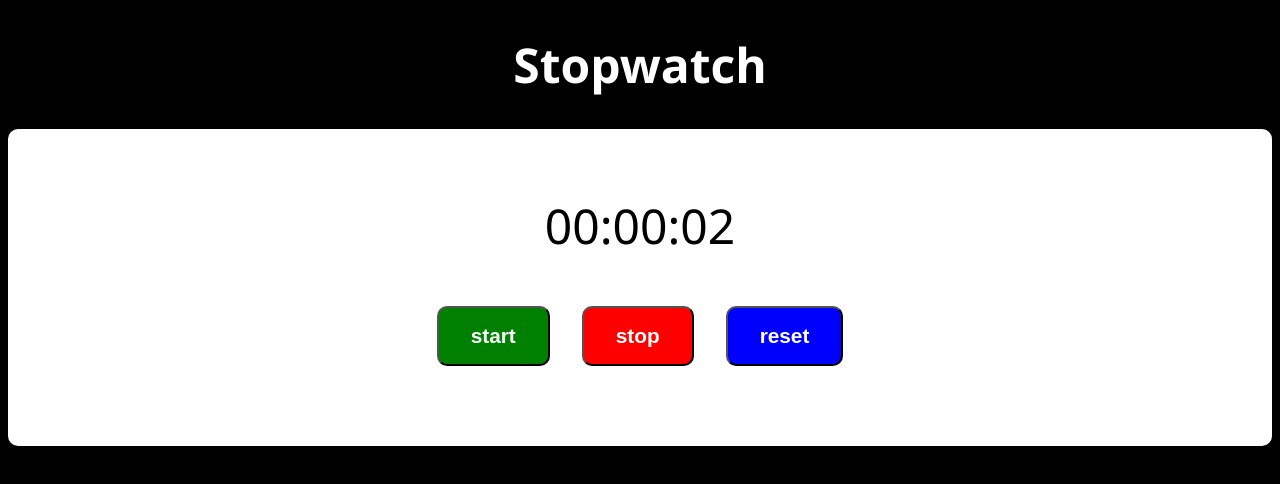
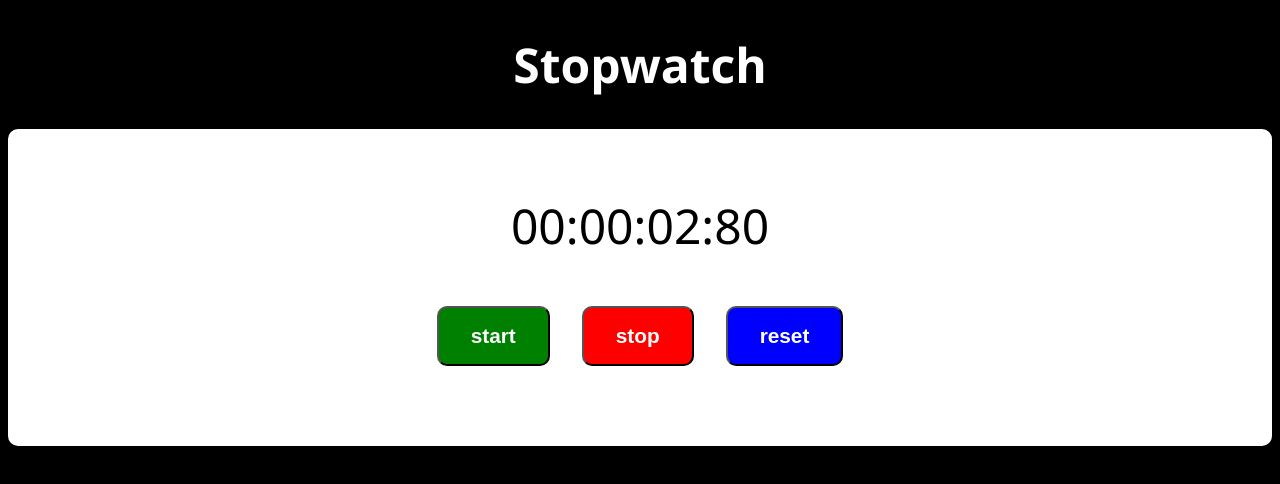
Before and after one commit to jorgenator/brocode, a plain HTML site: page javascript/7. Stopwatch/index.html in a window 1280 px wide. Both pictures are taken after a click on the button "start". Drawn offline with Linux system fonts and the light colour scheme.

Commit message:
adding miliseconds to stopwatch

```diff
--- a/javascript/7. Stopwatch/index.html
+++ b/javascript/7. Stopwatch/index.html
@@ -9,7 +9,7 @@
 <body>
     <h1>Stopwatch</h1>
     <div class="containerTimer">
-        <div id="display">00:00:00</div>
+        <div id="display">00:00:00:00:00</div>
         <div class="buttons">
             <button class="buttons" id="startBtn">start</button>
             <button class="buttons" id="stopBtn">stop</button>
--- a/javascript/7. Stopwatch/index.js
+++ b/javascript/7. Stopwatch/index.js
@@ -3,29 +3,32 @@ const stopBtn = document.getElementById(`stopBtn`);
 const resetBtn = document.getElementById(`resetBtn`);
 const display = document.getElementById(`display`);
 
-let startTime = new Date();
-startTime.setHours(0,0,0,0);
-let timestamp;
+let timer = new Date();
+timer.setHours(0,0,0,0);
+let runTimer;
 
 startBtn.onclick = () => {
     console.log( `Start Button Clicked` );
 
-    timestamp = setInterval( () => {
-        startTime.setSeconds(startTime.getSeconds() + 1);
-        display.textContent = startTime.toLocaleTimeString('en-US', { hour: 'numeric', minute: 'numeric', second: 'numeric', hour12: false });
-    }, 1000 );
+    runTimer = setInterval( () => {
+        timer.setMilliseconds(timer.getMilliseconds() + 10);
+        let hours = String(timer.getHours()).padStart(2, '0');
+        let minutes = String(timer.getMinutes()).padStart(2, '0');
+        let seconds = String(timer.getSeconds()).padStart(2, '0');
+        let milliseconds = String(Math.floor(timer.getMilliseconds() / 10)).padStart(2, '0');
+        display.textContent = `${hours}:${minutes}:${seconds}:${milliseconds}`;
+    }, 10 );
 
 }
 
 stopBtn.onclick = () => {
-    running = false;
-    clearInterval(timestamp);
     console.log( `Stop Button Clicked` );
+    clearInterval(runTimer);
 }
 
 resetBtn.onclick = () => {
     console.log( `Reset Button Clicked` );
-    clearInterval(timestamp);
-    startTime.setHours(0,0,0,0);
-    display.textContent = startTime.toLocaleTimeString('en-US', { hour: 'numeric', minute: 'numeric', second: 'numeric', hour12: false });
+    clearInterval(runTimer);
+    timer.setHours(0,0,0,0);
+    display.textContent = timer.toLocaleTimeString('en-US', { hour: 'numeric', minute: 'numeric', second: 'numeric', hour12: false }) + `:00`;
 }
```
